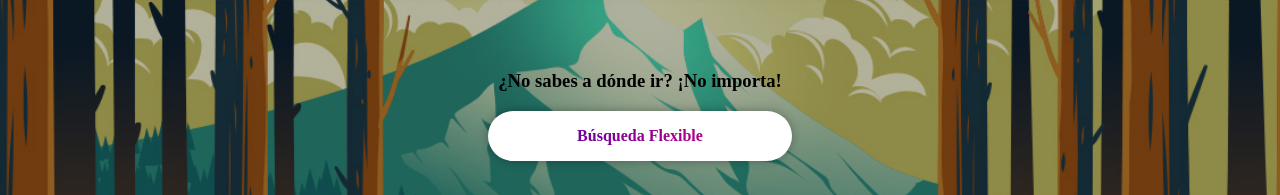
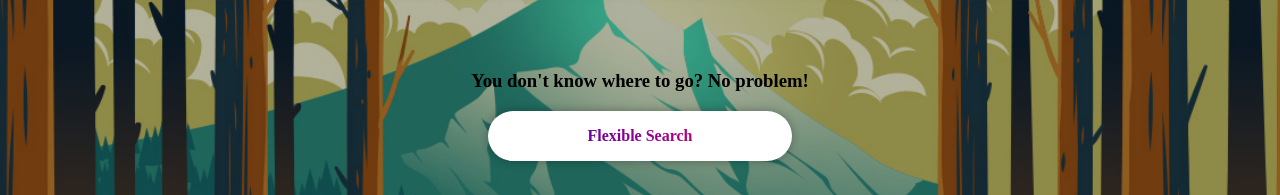
Before and after one commit to iloeza/react-airbnb-clone, a React (Create React App) app: page / in a window 1280 px wide. Shown: the part 265-460 px from the top of the page. Built offline with nearby package versions, Linux system fonts and the light colour scheme.

Commit message:
Translate component title to english

```diff
--- a/src/components/home/header/FlexSearch.js
+++ b/src/components/home/header/FlexSearch.js
@@ -4,15 +4,13 @@ import {
   FlexSearchButton,
 } from "../../styles/header/FlexSearch.styled";
 
-const FlexSearch = () => {
+export const FlexSearch = () => {
   return (
     <FlexSearchContainer>
-      <h3>¿No sabes a dónde ir? ¡No importa!</h3>
+      <h3>You don't know where to go? No problem!</h3>
       <FlexSearchButton>
-        <span>Búsqueda Flexible</span>
+        <span>Flexible Search</span>
       </FlexSearchButton>
     </FlexSearchContainer>
   );
 };
-
-export default FlexSearch;
```
Also changed, not shown: src/components/home/header/Header.js (+9 -12 lines).
